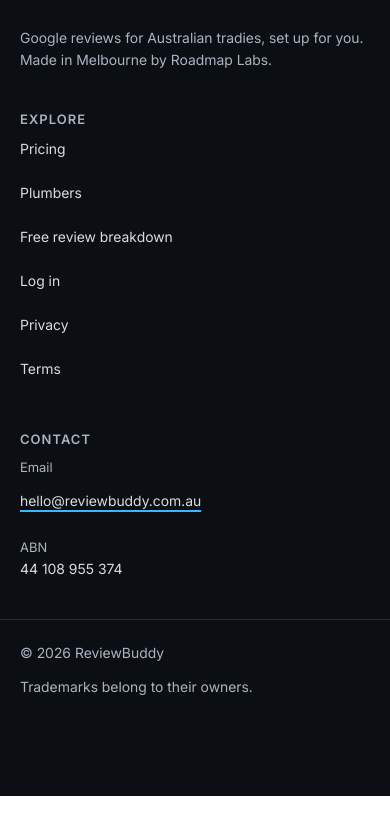
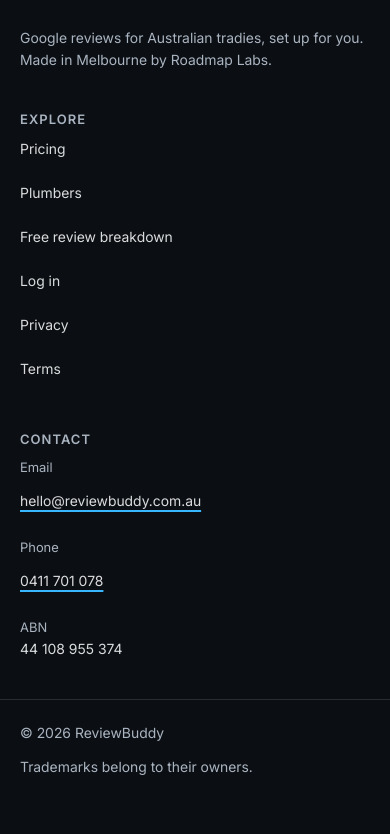
Before and after one commit to Dan-Kovac/ReviewBuddyWebsite, a Next.js app: page /terms in a window 390 px wide. Shown: the part 8448-9282 px from the top of the page. Before the commit the page ends 9244 px from the top, so only its background shows below. Built offline with nearby package versions, Linux system fonts and the light colour scheme; no server answers.

Commit message:
Put Dan's mobile number back in the footer and structured data.
The contact row is 0411 701 078 with a tel link, and the organization schema includes the same number.

Co-authored-by: Dan Kovac <Dan-Kovac@users.noreply.github.com>

```diff
--- a/components/site-footer.tsx
+++ b/components/site-footer.tsx
@@ -5,6 +5,8 @@ import {
   FOOTER_LINE,
   confirmedAbnDisplay,
   contactEmail,
+  contactPhone,
+  contactPhoneHref,
   footerLinks,
   loginUrl,
 } from "@/lib/site";
@@ -49,6 +51,12 @@ export function SiteFooter() {
                 <a href={`mailto:${contactEmail}`}>{contactEmail}</a>
               </dd>
             </div>
+            <div>
+              <dt>Phone</dt>
+              <dd>
+                <a href={contactPhoneHref}>{contactPhone}</a>
+              </dd>
+            </div>
             {abn ? (
               <div>
                 <dt>ABN</dt>
--- a/lib/json-ld.ts
+++ b/lib/json-ld.ts
@@ -1,7 +1,7 @@
 import type { Faq } from "@/lib/faqs";
 import { abn, legalEntityName } from "@/lib/abn";
 import { valueAddedTaxIncluded as pricesIncludeGst } from "@/lib/gst";
-import { TRIAL_LINE, contactEmail, plans, siteName, siteUrl } from "@/lib/site";
+import { TRIAL_LINE, contactEmail, contactPhone, plans, siteName, siteUrl } from "@/lib/site";
 
 export function organizationJsonLd() {
   return {
@@ -15,6 +15,7 @@ export function organizationJsonLd() {
         taxID: abn.replace(/\s/g, ""),
         url: siteUrl,
         email: contactEmail,
+        telephone: contactPhone,
         logo: `${siteUrl}/logo.svg`,
         areaServed: {
           "@type": "Country",
--- a/lib/site.ts
+++ b/lib/site.ts
@@ -23,6 +23,8 @@ export type { SignupEnv } from "./signup-url";
 export const siteUrl = "https://reviewbuddy.com.au";
 export const siteName = "ReviewBuddy";
 export const contactEmail = "hello@reviewbuddy.com.au";
+export const contactPhone = "0411 701 078";
+export const contactPhoneHref = "tel:+61411701078";
 
 export type PlanId = "starter" | "growth";
 
```
